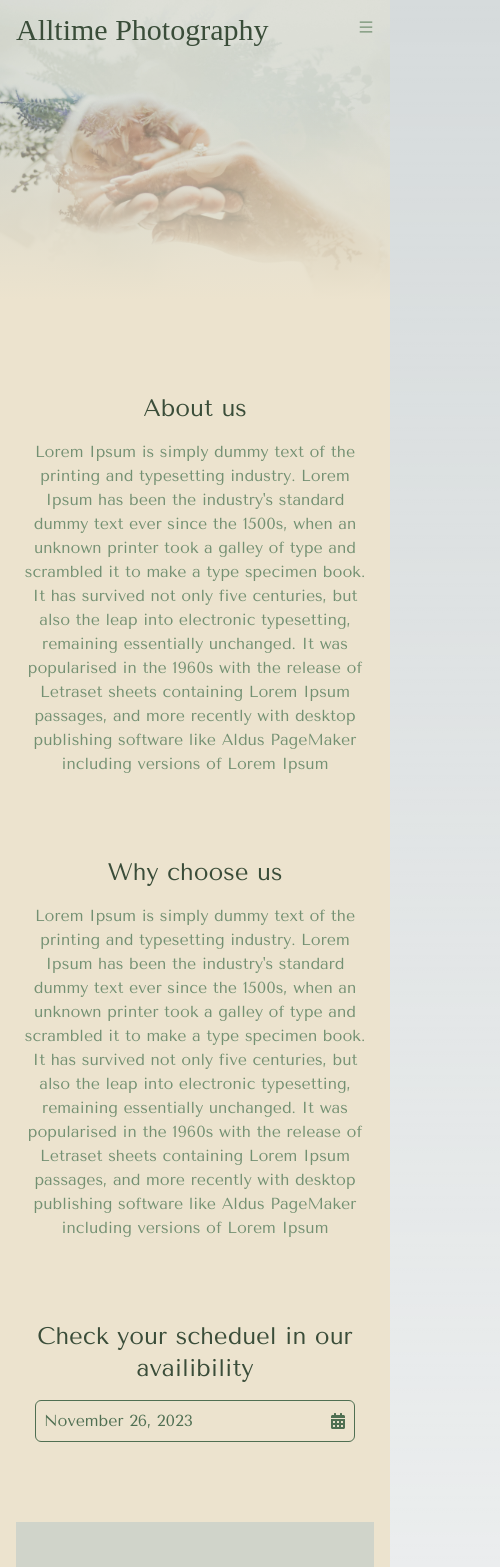
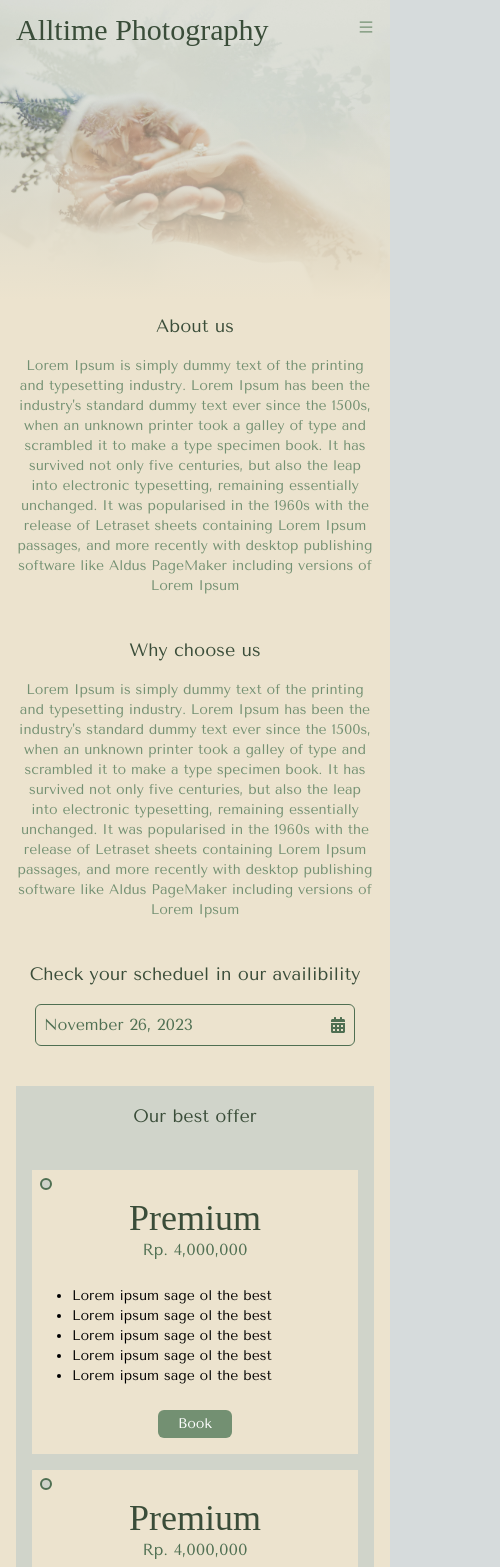
Before and after one commit to rifqiagniamubarok/alltime-photography-fe, a Next.js app: page / in a window 390 px wide. Shown: the top 1567 px of the page, 500 px wide, since content can reach past the window. Built offline with nearby package versions, Linux system fonts and the light colour scheme; a web font is replaced by a local one.

Commit message:
Feat: responsive home n cardpackage

```diff
--- a/components/molecules/CardPackage.js
+++ b/components/molecules/CardPackage.js
@@ -3,16 +3,16 @@ import React from 'react';
 
 const CardPackage = ({ withButton = true }) => {
   return (
-    <div className="w-full bg-beige p-3">
+    <div className="w-full bg-beige p-2 md:p-3">
       <div className="w-full flex">
-        <div className="w-5 aspect-square rounded-full bg-beige-sage border-2 border-sage"></div>
+        <div className="w-3 md:w-5 aspect-square rounded-full bg-beige-sage border-2 border-sage"></div>
       </div>
-      <div className="p-4 flex-col justify-between font-tenor">
+      <div className="p-2 lg:p-4 flex-col justify-between font-tenor">
         <div className="">
-          <p className="text-6xl text-center text-sage-dark font-passions">Premium</p>
-          <p className="text-center text-sage text-xl">Rp. 4,000,000</p>
+          <p className="text-4xl lg:text-6xl text-center text-sage-dark font-passions">Premium</p>
+          <p className="text-center text-sage text-base lg:text-xl">Rp. 4,000,000</p>
         </div>
-        <div className="p-8">
+        <div className="p-6 md:p-2 lg:p-8 text-sm lg:text-base">
           <ul class="list-disc">
             {[...Array(5)].map((_, index) => (
               <li key={index}>Lorem ipsum sage ol the best</li>
@@ -22,7 +22,7 @@ const CardPackage = ({ withButton = true }) => {
         {withButton && (
           <div className="flex justify-center">
             <Link href={`/package/coba`}>
-              <button className="bg-sage-soft text-white px-10 py-2 rounded-md hover:bg-opacity-90">Book</button>
+              <button className="bg-sage-soft text-white px-5 lg:px-10 py-1 lg:py-2 rounded-md hover:bg-opacity-90 text-sm lg:text-base">Book</button>
             </Link>
           </div>
         )}
--- a/pages/index.js
+++ b/pages/index.js
@@ -10,10 +10,10 @@ const inter = Inter({ subsets: ['latin'] });
 export default function Home() {
   return (
     <BasicLayout>
-      <section className="mt-20 space-y-20 pb-40">
+      <section className="mt-0 md:mt-20 space-y-10 md:space-y-20 pb-40">
         <div className="font-tenor">
-          <p className="text-2xl text-center text-sage-dark">About us</p>
-          <p className="text-base text-center text-sage-soft mt-4">
+          <p className="text-lg md:text-2xl text-center text-sage-dark">About us</p>
+          <p className="text-sm md:text-base text-center text-sage-soft mt-4">
             {`Lorem Ipsum is simply dummy text of the printing and typesetting industry. Lorem Ipsum has been the industry's standard dummy text ever since the 1500s, when an unknown
             printer took a galley of type and scrambled it to make a type specimen book. It has survived not only five centuries, but also the leap into electronic typesetting,
             remaining essentially unchanged. It was popularised in the 1960s with the release of Letraset sheets containing Lorem Ipsum passages, and more recently with desktop
@@ -21,8 +21,8 @@ export default function Home() {
           </p>
         </div>
         <div className="font-tenor">
-          <p className="text-2xl text-center text-sage-dark">Why choose us</p>
-          <p className="text-base text-center text-sage-soft mt-4">
+          <p className="text-lg md:text-2xl text-center text-sage-dark">Why choose us</p>
+          <p className="text-sm md:text-base text-center text-sage-soft mt-4">
             {`Lorem Ipsum is simply dummy text of the printing and typesetting industry. Lorem Ipsum has been the industry's standard dummy text ever since the 1500s, when an unknown
             printer took a galley of type and scrambled it to make a type specimen book. It has survived not only five centuries, but also the leap into electronic typesetting,
             remaining essentially unchanged. It was popularised in the 1960s with the release of Letraset sheets containing Lorem Ipsum passages, and more recently with desktop
@@ -30,17 +30,17 @@ export default function Home() {
           </p>
         </div>
         <div className="">
-          <p className="text-2xl text-center text-sage-dark">Check your scheduel in our availibility</p>
+          <p className="text-lg md:text-2xl text-center text-sage-dark">Check your scheduel in our availibility</p>
           <div className="flex  justify-center mt-4">
             <div className="w-80">
               <DatepickerCustom className="text-beige" />
             </div>
           </div>
         </div>
-        <div className="bg-beige-sage  p-10 ">
-          <p className="text-2xl text-center text-sage-dark mb-10">Our best offer</p>
+        <div className="bg-beige-sage  p-4 lg:p-10 ">
+          <p className="text-lg md:text-2xl text-center text-sage-dark mb-10">Our best offer</p>
 
-          <div className="grid grid-cols-3 gap-4">
+          <div className="grid grid-cols-1 md:grid-cols-3 gap-4 md:gap-2 lg:gap-4">
             {[...Array(3)].map((_, index) => (
               <CardPackage key={index} />
             ))}
```
